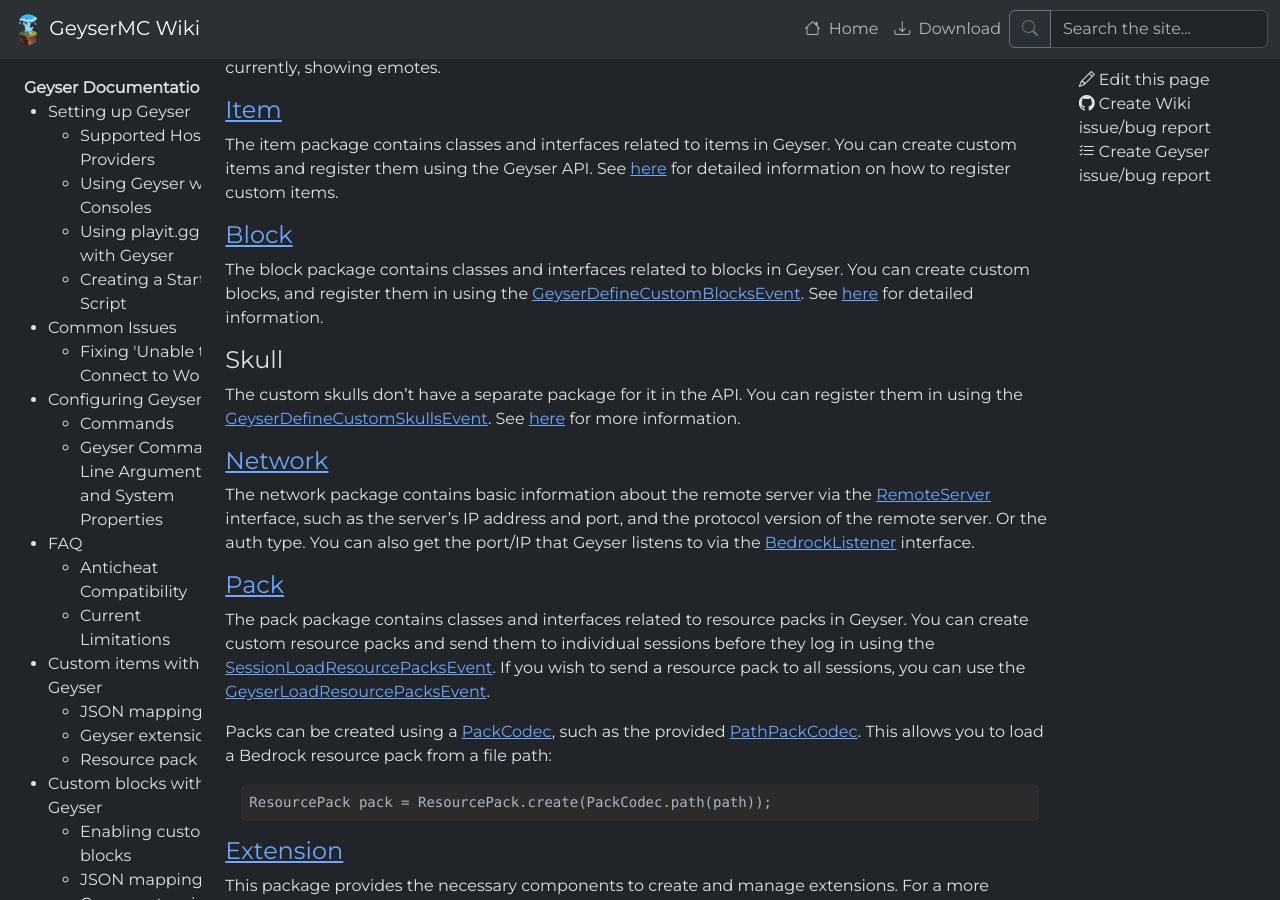
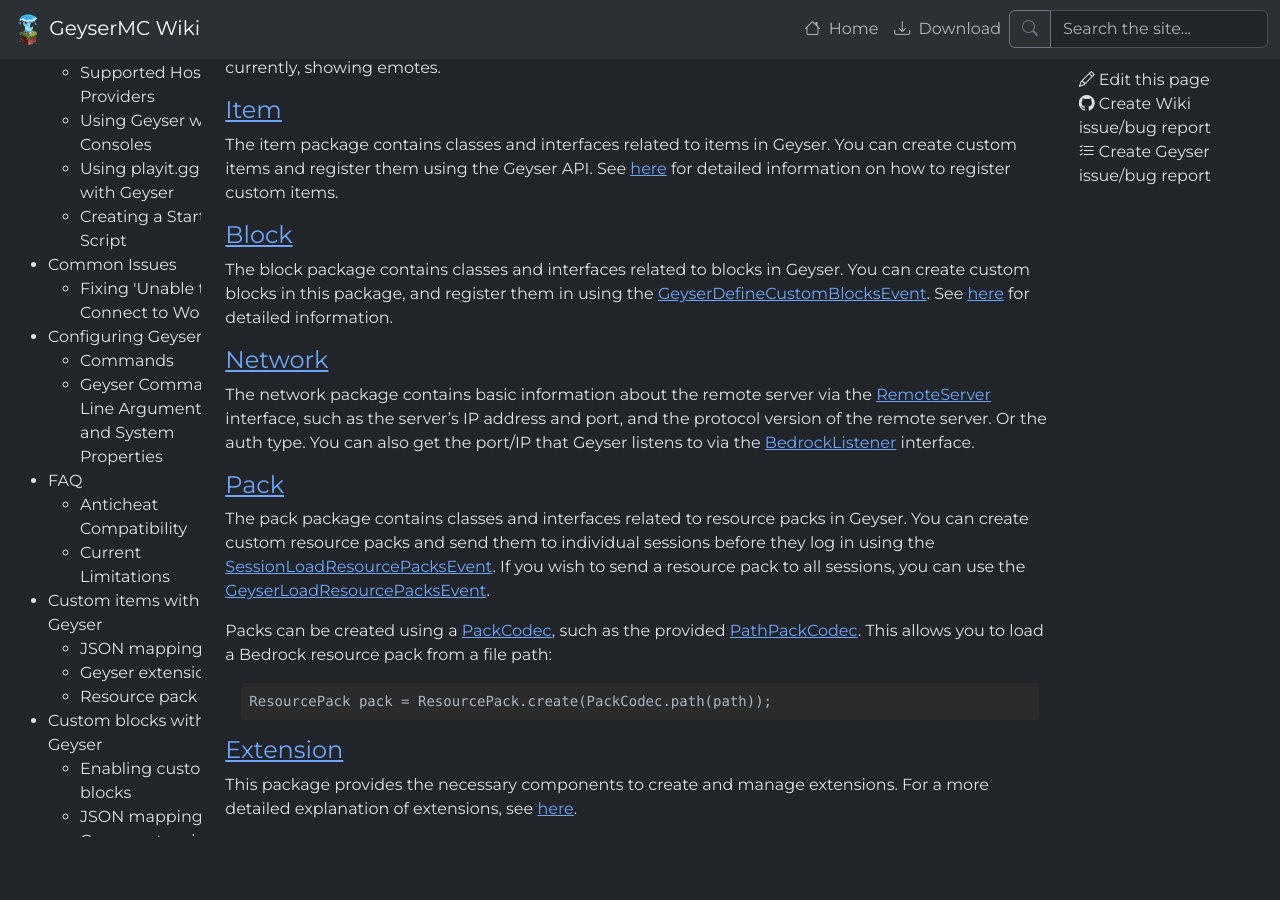
Before and after one commit to GeyserMC/GeyserWiki, a Jekyll site: the page built from _docs/geyser/api.md, in a window 1280 px wide and 900 px high, scrolled down 1872 px. Built offline with Jekyll 4.4.1, drawn with Linux system fonts in a browser that asks for light colours; after the commit the page ends 2709 px from its top, so only the background shows below that.

Commit message:
Update api.md

```diff
--- a/_docs/geyser/api.md
+++ b/_docs/geyser/api.md
@@ -82,12 +82,8 @@
 See [here](/geyser/custom-items) for detailed information on how to register custom items.
 
 #### [Block](https://github.com/GeyserMC/Geyser/tree/master/api/src/main/java/org/geysermc/geyser/api/block)
-The block package contains classes and interfaces related to blocks in Geyser. You can create custom blocks, and register them in using the [GeyserDefineCustomBlocksEvent](https://github.com/GeyserMC/Geyser/blob/master/api/src/main/java/org/geysermc/geyser/api/event/lifecycle/GeyserDefineCustomBlocksEvent.java).
+The block package contains classes and interfaces related to blocks in Geyser. You can create custom blocks in this package, and register them in using the [GeyserDefineCustomBlocksEvent](https://github.com/GeyserMC/Geyser/blob/master/api/src/main/java/org/geysermc/geyser/api/event/lifecycle/GeyserDefineCustomBlocksEvent.java).
 See [here](/geyser/custom-blocks) for detailed information.
-
-#### Skull
-The custom skulls don't have a separate package for it in the API. You can register them in using the [GeyserDefineCustomSkullsEvent](https://github.com/GeyserMC/Geyser/blob/master/api/src/main/java/org/geysermc/geyser/api/event/lifecycle/GeyserDefineCustomSkullsEvent.java).
-See [here](/geyser/custom-skulls/) for more information.
 
 #### [Network](https://github.com/GeyserMC/Geyser/tree/master/api/src/main/java/org/geysermc/geyser/api/network)
 The network package contains basic information about the remote server via the
```
